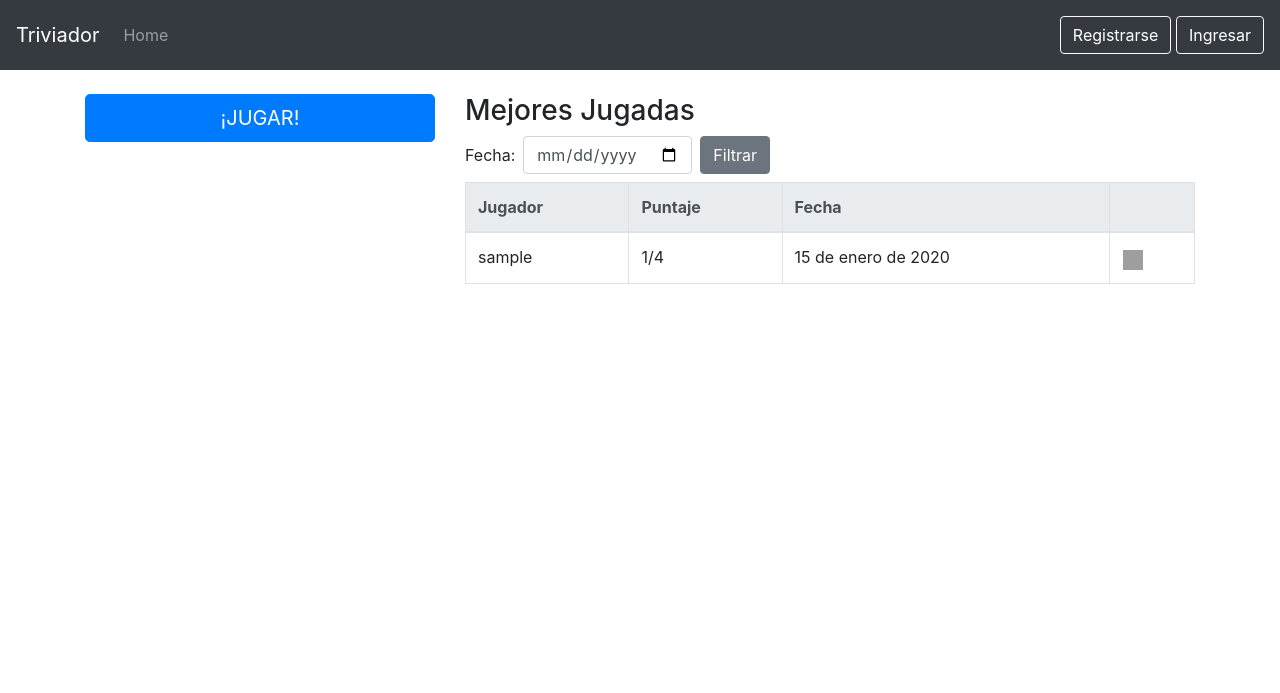
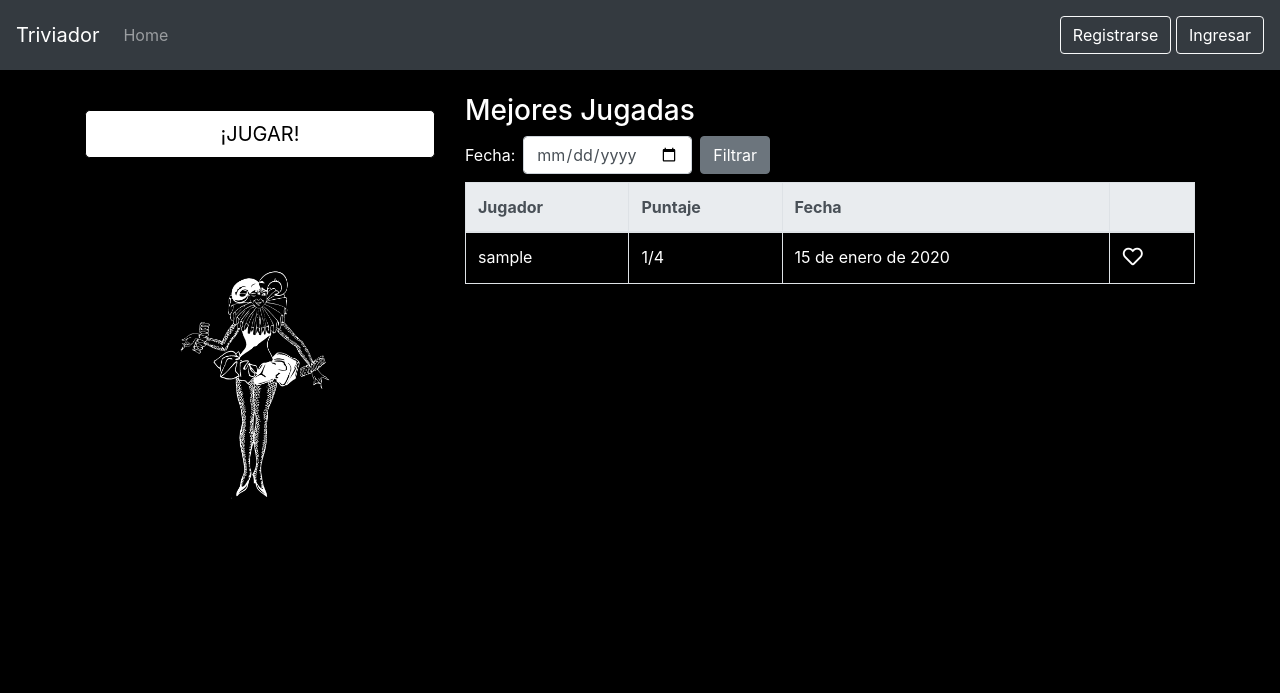
Before and after one commit to MarcioSM101/trivador_chile, a Django app: page / in a window 1280 px wide. Shown: the top 693 px of the page. Run offline with Django 5.2, Linux system fonts and the light colour scheme; tables that the repository leaves empty hold one stand-in row (values such as "Sample post"); some libraries are stand-ins or nearby versions; grey boxes are pictures that could not be loaded.

Commit message:
Nuevo css

```diff
--- /dev/null
+++ b/trivia_app/static/css/styles.css
@@ -0,0 +1,75 @@
+/* styles.css */
+
+body {
+    background-color: #000000; /* Color de fondo negro */
+    color: #ffffff; /* Color de texto blanco para mejor legibilidad */
+    margin: 0;
+    padding: 0;
+}
+
+/* Estilos para el icono del corazón */
+.like-icon {
+    color: #ffffff; /* Color inicial del icono */
+    transition: transform 0.3s, color 0.3s; /* Transiciones para el zoom y el cambio de color */
+}
+
+.zoom {
+    animation: zoomIn 0.3s forwards;
+}
+
+@keyframes zoomIn {
+    from {
+        transform: scale(1);
+    }
+    to {
+        transform: scale(1.5);
+    }
+}
+
+/* Cambiar color a rojo después del clic */
+.liked-icon {
+    color: #ff0000; /* Color rojo para el corazón después de hacer clic */
+}
+
+/* Estilos para las tablas */
+.table {
+    color: #ffffff; /* Color de texto blanco para las celdas de la tabla */
+}
+
+.table thead th {
+    color: #000000; /* Color de texto negro para el encabezado de la tabla */
+}
+
+.table tbody td {
+    color: #ffffff; /* Asegura que el texto en el cuerpo de la tabla sea blanco */
+}
+
+
+
+/* Estilos personalizados para el botón */
+.custom-btn {
+    background-color: #ffffff !important; /* Fondo blanco */
+    color: #000000 !important; /* Texto negro */
+    border: 1px solid #000000 !important; /* Borde negro */
+    transition: background-color 0.3s ease, color 0.3s ease; /* Transición suave */
+}
+
+.custom-btn:hover {
+    background-color: #fbfe22 !important; /* Fondo rojo al hacer hover */
+    color: #000000 !important; /* Texto negro */
+}
+
+
+/* styles.css */
+
+/* Estilos personalizados para las imágenes */
+.custom-image {
+    max-width: 100%; /* Mantén el tamaño responsivo */
+    height: auto; /* Mantén la proporción de la imagen */
+    transform: scale(1.5); /* Aumenta el tamaño de la imagen al 150% */
+    transform-origin: top left; /* Establece el punto de origen para la escala en la esquina superior izquierda */
+    position: absolute; /* Posiciona la imagen de forma absoluta */
+    top: 30px; /* Ajusta la posición vertical según sea necesario */
+    left: -100px; /* Mueve la imagen más a la izquierda */
+    z-index: 1; /* Asegura que la imagen esté detrás del botón */
+}
--- a/trivia_app/static/js/script.js
+++ b/trivia_app/static/js/script.js
@@ -1,3 +1,21 @@
+document.addEventListener('DOMContentLoaded', function () {
+    const likeButtons = document.querySelectorAll('.like-btn');
+
+    likeButtons.forEach(button => {
+        button.addEventListener('click', function (event) {
+            event.preventDefault(); // Evita el envío del formulario al hacer clic
+
+            const likeIcon = this.querySelector('.like-icon');
+            likeIcon.classList.add('zoom'); // Añade la clase de zoom
+
+            // Simula el envío del formulario después de un pequeño retraso para mostrar el efecto
+            setTimeout(() => {
+                this.closest('form').submit();
+            }, 300); // Ajusta el tiempo del delay según prefieras
+        });
+    });
+});
+
 $(document).ready(function(){
     // No mostrar el modal al cargar la página
     // Mostrar el modal solo cuando se haga clic en el enlace "Registrarse"
--- a/trivia_app/templates/base.html
+++ b/trivia_app/templates/base.html
@@ -9,6 +9,8 @@
     <link rel="stylesheet" href="{% static 'css/styles.css' %}">
     <script src="https://code.jquery.com/jquery-3.5.1.min.js"></script>
     <script src="https://stackpath.bootstrapcdn.com/bootstrap/4.5.2/js/bootstrap.bundle.min.js"></script>
+    <link rel="stylesheet" href="https://cdnjs.cloudflare.com/ajax/libs/font-awesome/5.15.4/css/all.min.css">
+    <link rel="stylesheet" href="{% static 'css/styles.css' %}">
     <script src="{% static 'js/script.js' %}"></script>
 </head>
 <body>
--- a/trivia_app/templates/trivia_app/home.html
+++ b/trivia_app/templates/trivia_app/home.html
@@ -2,9 +2,20 @@
 {% load static %}
 {% block content %}
 <div class="row">
-    <div class="col-md-4">
-        <a href="{% url 'jugar' %}" class="btn btn-primary btn-lg btn-block">¡JUGAR!</a>
+    <!-- Columna para imágenes de usuario -->
+    <div class="col-md-4 position-relative">
+        <!-- Botón de JUGAR con clase personalizada -->
+        <a href="{% url 'jugar' %}" class="btn btn-lg btn-block custom-btn mt-3" style="position: relative; z-index: 2;">¡JUGAR!</a>
+
+        <!-- Imagen posicionada de forma absoluta debajo del botón -->
+        {% if not user.is_authenticated %}
+            <img src="{% static 'img/bufon.1.png' %}" alt="Imagen predeterminada" class="img-fluid custom-image">
+        {% else %}
+            <img src="{% static 'img/bufon.2.png' %}" alt="Imagen de usuario" class="img-fluid custom-image">
+        {% endif %}
     </div>
+
+    <!-- Columna para mostrar mejores jugadas -->
     <div class="col-md-8">
         <h3>Mejores Jugadas</h3>
         <form method="get" class="form-inline mb-2">
@@ -31,12 +42,12 @@
                         {% if juego.id not in juegos_liked_by_user %}
                             <form action="{% url 'like_resultado' juego.id %}" method="post" class="d-inline">
                                 {% csrf_token %}
-                                <button type="submit" class="btn btn-link p-0">
-                                    <img src="{% static 'like_empty.png' %}" alt="Like" width="20" height="20">
+                                <button type="submit" class="btn btn-link p-0 like-btn">
+                                    <i class="far fa-heart like-icon" style="font-size: 20px;"></i>
                                 </button>
                             </form>
                         {% else %}
-                            <img src="{% static 'like_filled.png' %}" alt="Liked" width="20" height="20">
+                            <i class="fas fa-heart liked-icon" style="font-size: 20px;"></i>
                         {% endif %}
                     </td>
                 </tr>
```
Also changed, not shown: trivia_app/static/img/bufon.1.png (added), trivia_app/static/img/bufon.2.png (added), trivia_app/static/img/trivia1.1.webp, trivia_app/static/img/trivia1.2.webp, trivia_app/templates/trivia_app/jugar.html (line endings or trailing spaces).
